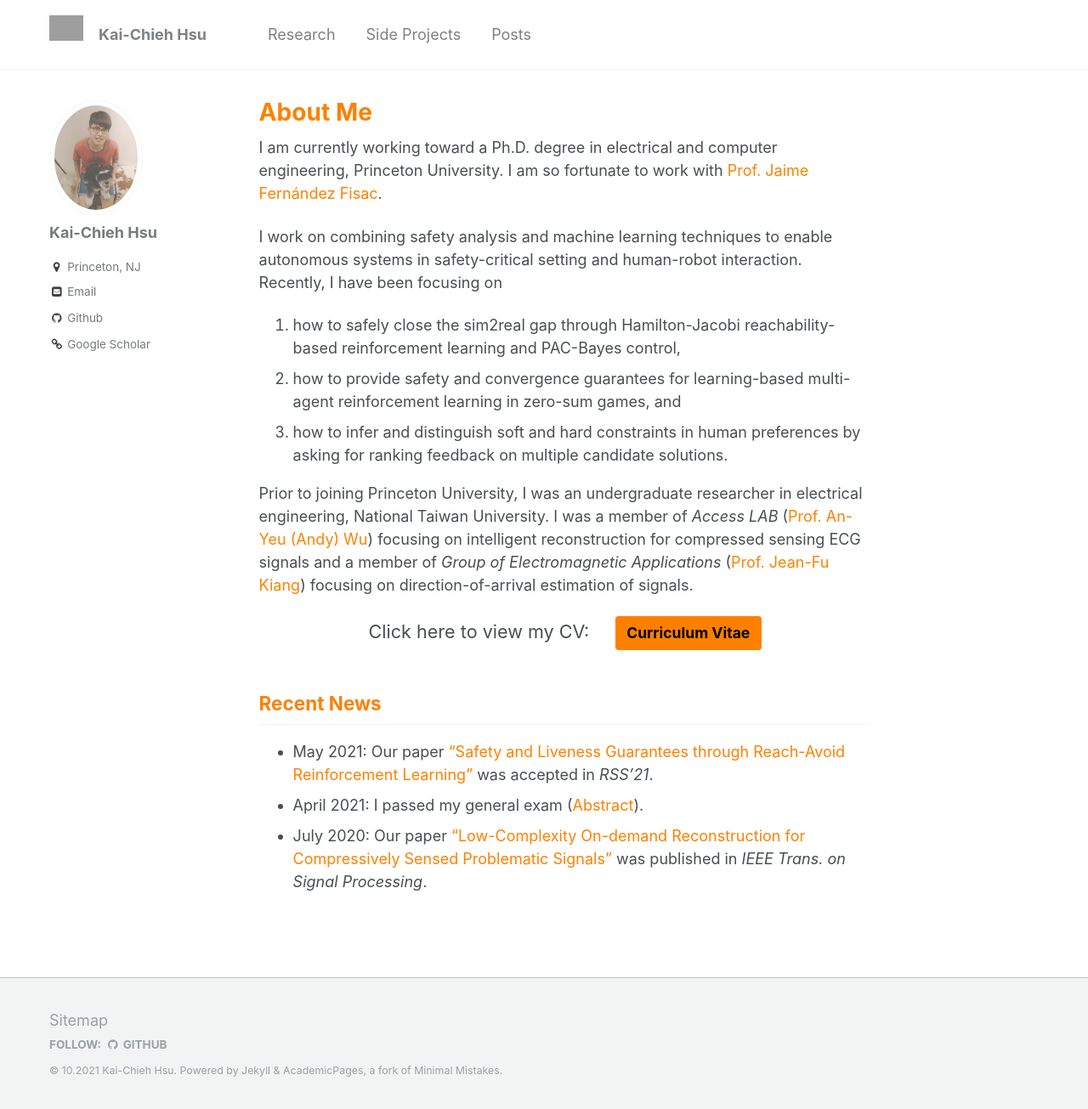
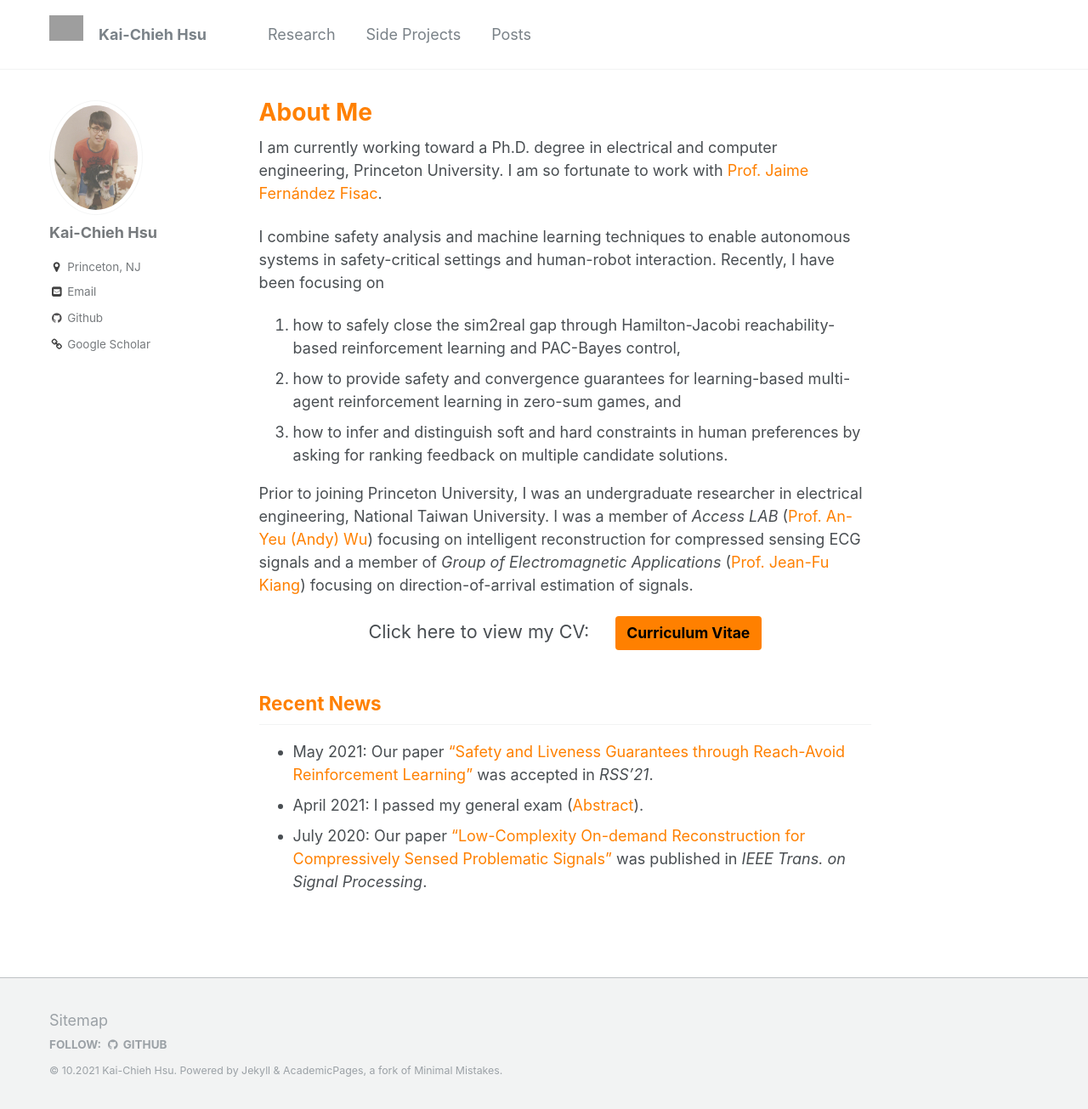
Before and after one commit to kaichiehhsu/kaichiehhsu.github.io, a Jekyll site: the page built from _pages/about.md, in a window 1280 px wide and 1305 px high. Shown: the whole window at 85% size. Built offline with Jekyll 4.4.1, drawn with Linux system fonts in a browser that asks for light colours.

Commit message:
update about

```diff
--- a/_pages/about.md
+++ b/_pages/about.md
@@ -11,7 +11,7 @@ I am so fortunate to work with <a href="https://ece.princeton.edu/people/jaime-f
 In particular, I apply different algorithms on safety-critical robotic systems with a focus on
 1. how to guarantee systems can reach certain goal conditions while staying clear of unacceptable failure modes, which is known as reach-avoid control problems,
 2. how to provide safety and convergence guarantees for learning-based multi-agent reinforcement learning in zero-sum games, and  -->
-I work on combining safety analysis and machine learning techniques to enable autonomous systems in safety-critical setting and human-robot interaction.
+I combine safety analysis and machine learning techniques to enable autonomous systems in safety-critical settings and human-robot interaction.
 Recently, I have been focusing on
 1. how to safely close the sim2real gap through Hamilton-Jacobi reachability-based reinforcement learning and PAC-Bayes control,
 2. how to provide safety and convergence guarantees for learning-based multi-agent reinforcement learning in zero-sum games, and
```
